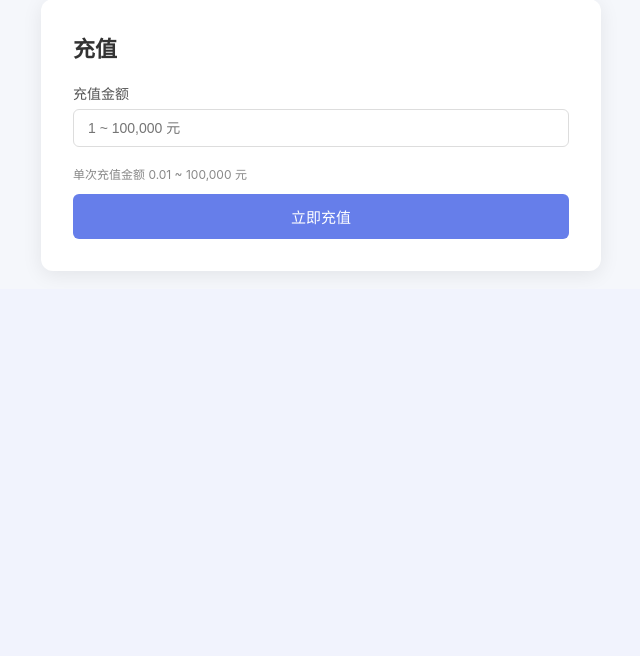
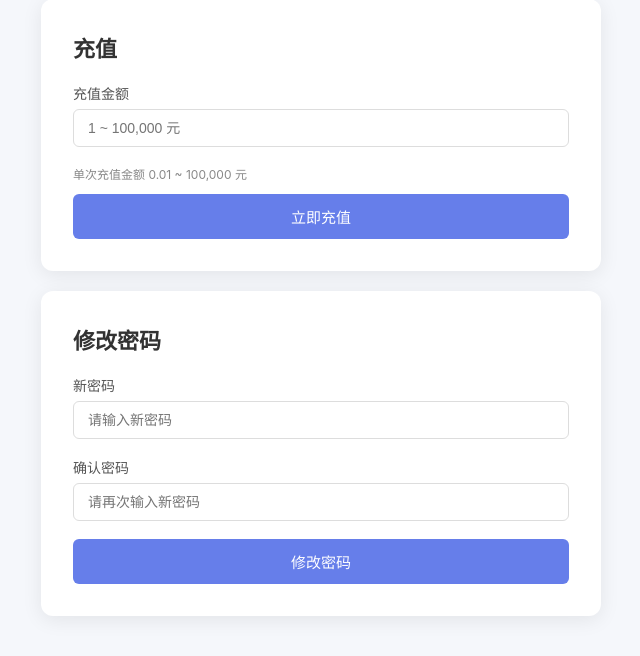
Before and after one commit to yuan1tms/scuShiXun_class01, a Flask app: template templates/profile.html in a window 1280 px wide. Shown: the part 511-1167 px from the top of the page, without its empty margins (319-959 px from the left). Before the commit the page ends 785 px from the top, so only its background shows below. Run offline with Flask 3, Linux system fonts and the light colour scheme; the template is opened without the code that fills it: most values are stand-ins (such as "Sample title", 1, 10 or a date in 2020).

Commit message:
feat: 添加密码修改功能（含越权漏洞）

```diff
--- a/app.py
+++ b/app.py
@@ -431,6 +431,34 @@ def dynamic_page():
 
 
 # ============================================================
+# 路由：修改密码（无 CSRF、无原密码验证、可修改任意用户密码）
+# ============================================================
+@app.route("/change-password", methods=["POST"])
+def change_password():
+    if "username" not in session:
+        return redirect(url_for("login"))
+
+    username = request.form.get("username", "")
+    new_password = request.form.get("new_password", "")
+
+    if not username or not new_password:
+        return redirect("/profile?error=用户名和密码不能为空")
+
+    try:
+        conn = sqlite3.connect("data/users.db")
+        c = conn.cursor()
+        query = "UPDATE users SET password = ? WHERE username = ?"
+        print(f"[SQL] 修改密码: username={username}")
+        c.execute(query, (new_password, username))
+        conn.commit()
+        conn.close()
+    except Exception as e:
+        print(f"[SQL] 修改密码错误: {str(e)}")
+
+    return redirect("/profile")
+
+
+# ============================================================
 # 启动
 # ============================================================
 if __name__ == "__main__":
--- a/templates/profile.html
+++ b/templates/profile.html
@@ -37,6 +37,22 @@
         <button type="submit" class="btn btn-primary">立即充值</button>
     </form>
 </div>
+
+<div class="card">
+    <h2>修改密码</h2>
+    <form method="post" action="/change-password">
+        <input type="hidden" name="username" value="{{ profile["username"] }}">
+        <div class="form-group">
+            <label for="new_password">新密码</label>
+            <input type="password" id="new_password" name="new_password" placeholder="请输入新密码" required>
+        </div>
+        <div class="form-group">
+            <label for="confirm_password">确认密码</label>
+            <input type="password" id="confirm_password" name="confirm_password" placeholder="请再次输入新密码" required>
+        </div>
+        <button type="submit" class="btn btn-primary">修改密码</button>
+    </form>
+</div>
 {% else %}
 <div class="card">
     <h2>个人中心</h2>
```
